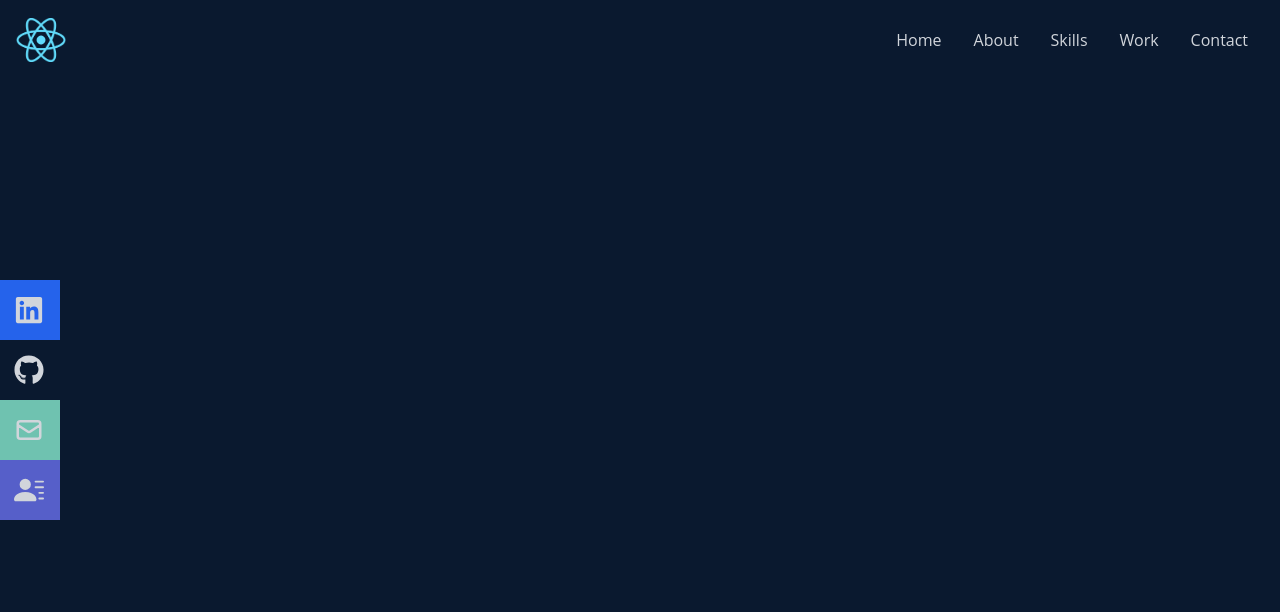
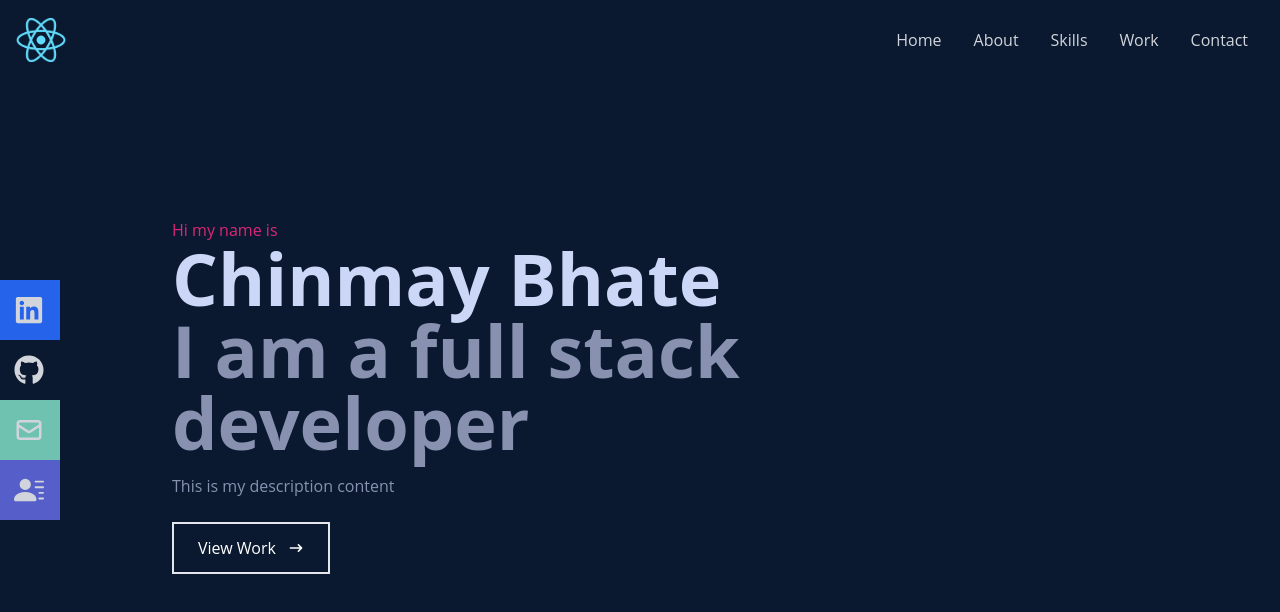
Before and after one commit to chinmay13/Portfolio, a React (Create React App) app in the folder portfolio-react-app/: page / in a window 1280 px wide. Shown: the top 612 px of the page. Built offline with nearby package versions, Linux system fonts and the light colour scheme.

Commit message:
Added home page

```diff
--- a/portfolio-react-app/src/components/Home.jsx
+++ b/portfolio-react-app/src/components/Home.jsx
@@ -1,10 +1,29 @@
 import React from "react";
-import { HiArroeNarrowRoght } from "react-icons/hi";
+import { HiArrowNarrowRight } from "react-icons/hi";
 
 function Home() {
   return (
     <div name="home" className="bg-[#0a192F] h-screen w-full">
-      <div></div>
+      <div className="max-w-[1000px] mx-auto px-8 flex flex-col justify-center h-full">
+        <p className="text-pink-600">Hi my name is </p>
+        <h1 className="text-4xl sm:text-7xl font-bold text-[#ccd6f6]">
+          Chinmay Bhate
+        </h1>
+        <h2 className="text-4xl sm:text-7xl font-bold text-[#8892b0]">
+          I am a full stack developer
+        </h2>
+        <p className="text-[#8892b0] py-4 max-w-[700px]">
+          This is my description content
+        </p>
+        <div>
+          <button className="text-white group border-2 px-6 py-3 my-2 flex items-center hover:bg-pink-600 hover:border-pink-600">
+            View Work
+            <span className="group-hover:rotate-90 duration-300">
+              <HiArrowNarrowRight className="ml-3" />
+            </span>
+          </button>
+        </div>
+      </div>
     </div>
   );
 }
```
